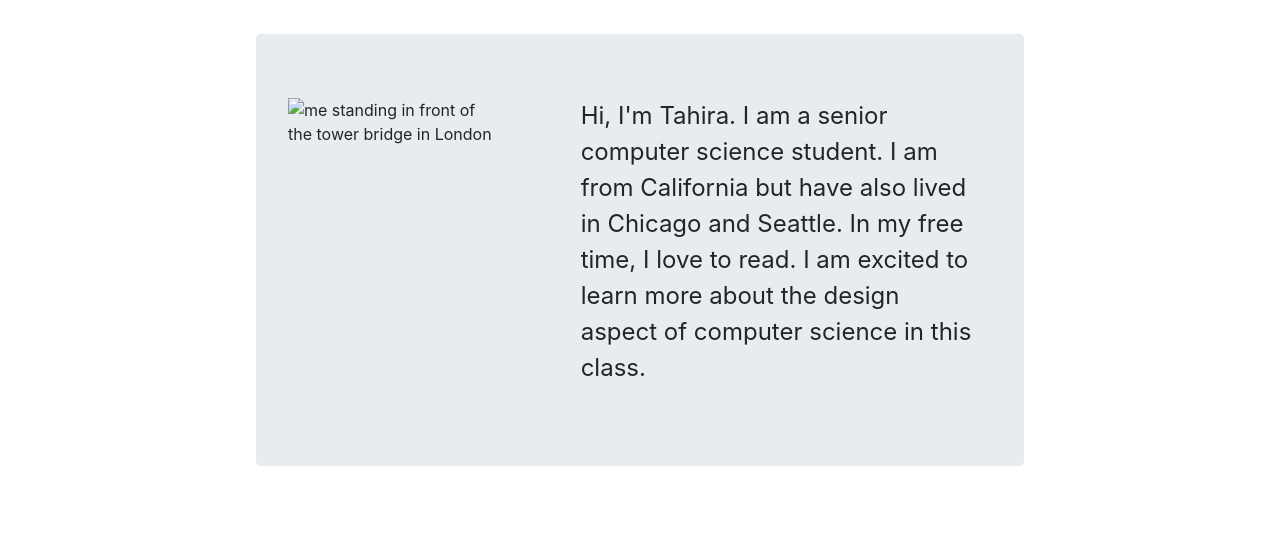
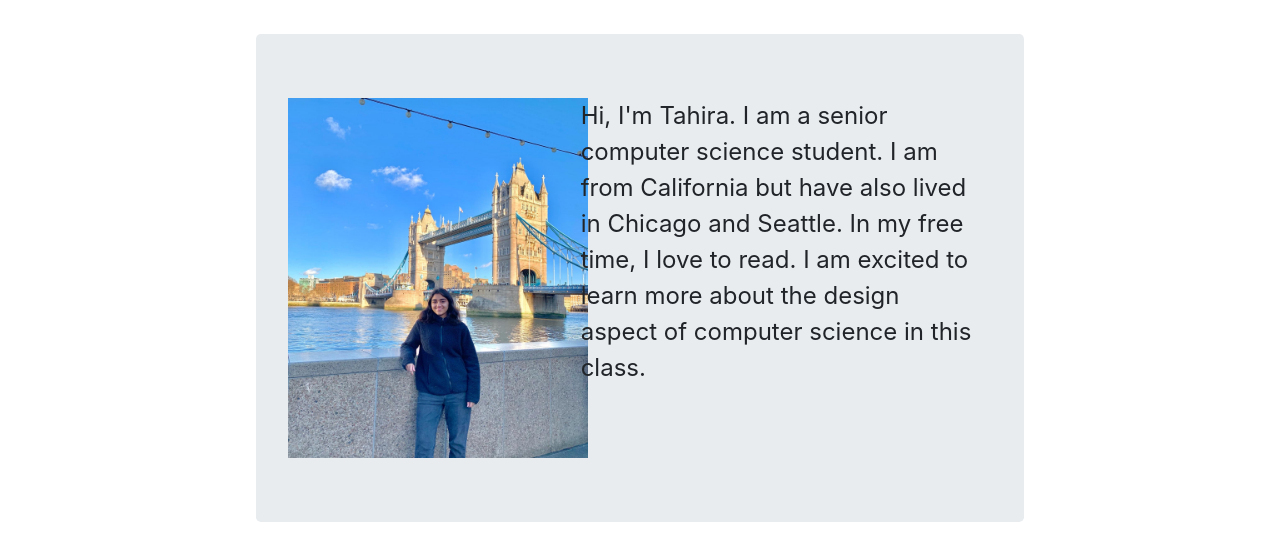
Before and after one commit to taza6535/UniversalDesign, a plain HTML site: page index.html in a window 1280 px wide. Shown: the part 172-732 px from the top of the page. Drawn offline with nearby package versions, Linux system fonts and the light colour scheme; the site is published under a folder, as on GitHub Pages, so addresses that start at the root find nothing; a script that the page names is missing.

Commit message:
image fix

```diff
--- a/index.html
+++ b/index.html
@@ -25,7 +25,7 @@
         <div class='jumbotron ml-auto mr-auto' style='width:60%'>
           <div class="row">
             <div class="col-sm-4">
-              <img src="/london.JPG" alt="me standing in front of the tower bridge in London"style="width:300px; height:360px"></img>
+              <img src="london.JPG" alt="me standing in front of the tower bridge in London"style="width:300px; height:360px"></img>
             </div>
             <div class="col-sm-7 ml-5">
               <p style='font-size:x-large;'>Hi, I'm Tahira. I am a senior computer science student. I am from California but have also lived in Chicago and Seattle. In my free time, I love to read. I am excited to learn more about the design aspect of computer science in this class.</p>
```
